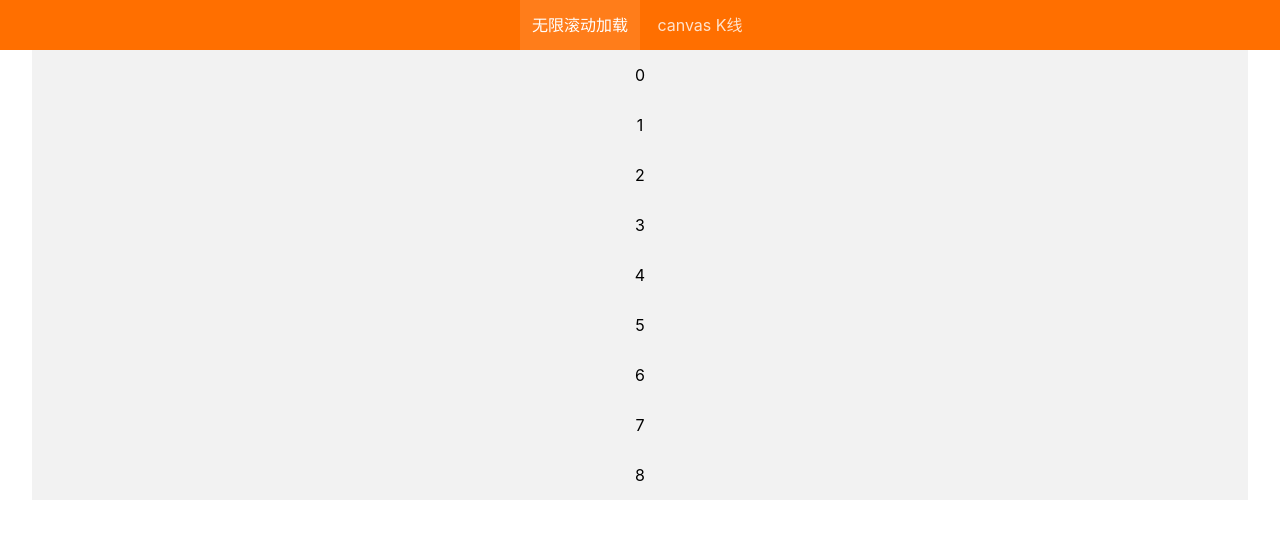
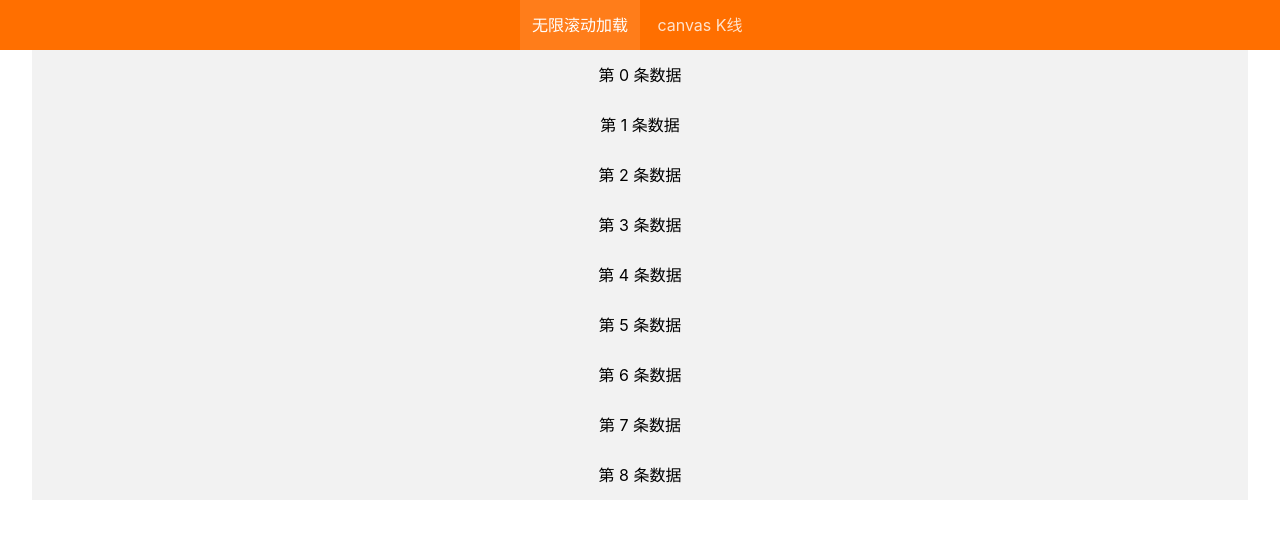
Before and after one commit to XingGuoZM/FE-blog, a React (Create React App) app in the folder 恒生笔试题/react600570/: page / in a window 1280 px wide. Shown: the top 538 px of the page. Built offline with nearby package versions, Linux system fonts and the light colour scheme.

Commit message:
scrollList 无限滚动组件，数据注入跳页问题

```diff
--- a/恒生笔试题/react600570/src/components/scrollList/index.js
+++ b/恒生笔试题/react600570/src/components/scrollList/index.js
@@ -31,8 +31,9 @@ class ScrollList extends React.Component{
     }
     getData(pageNum){
         //模拟数据
-        let data=[]
-        const{listData,pageSize}=this.state
+
+        const{listData,pageSize,currData}=this.state
+        let data=[...currData.slice(10)]
         let all=JSON.parse(JSON.stringify(listData))
         for(let i=0;i<pageSize;i++){
             let count=i+(pageNum-1)*pageSize
@@ -101,8 +102,8 @@ class ScrollList extends React.Component{
        }
     }
     renderDom(domData){
-        const{currPage}=this.state
-        return domData.map(item=>(<div className='cell' key={item}>{item+(currPage-1)*10}</div>))
+        const{currData}=this.state
+        return domData.map(item=>(<div className='cell' key={item}>{currData[item]}</div>))
     }
     render(){
         let {listHeight,currPage}=this.state
```
Also changed, not shown: 2 other files (tests, documents, lock files or other folders).
